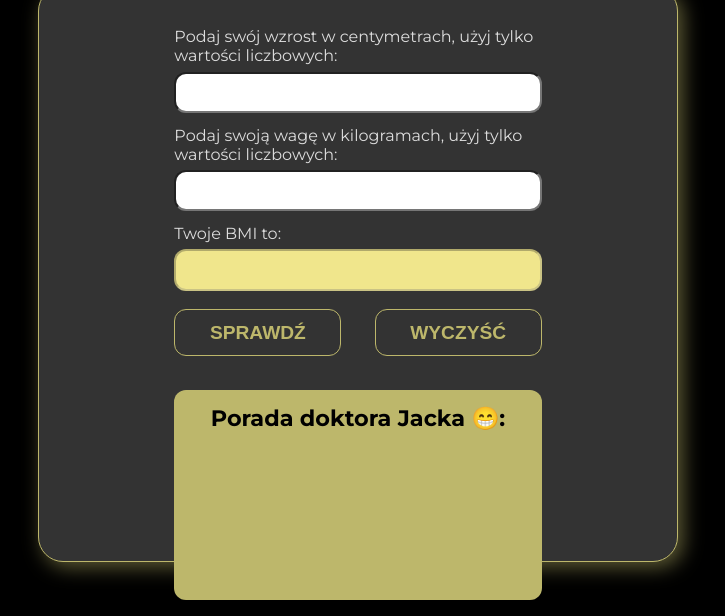
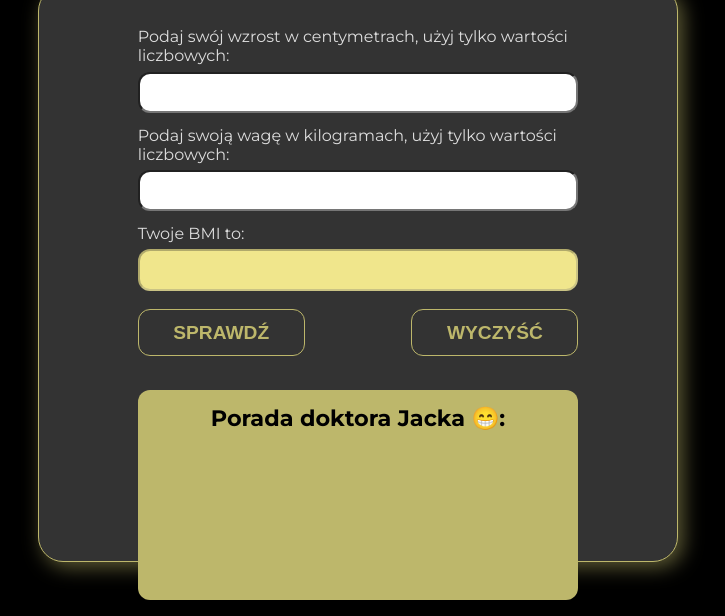
Before and after one commit to Scorpion19702022/calculator-BMI, a website: page index.html in a window 1280 px wide. Shown: the part 233-849 px from the top of the page, without its empty margins (282-1007 px from the left). Drawn offline with Linux system fonts and the light colour scheme.

Commit message:
change styles css

```diff
--- a/sass/style.scss
+++ b/sass/style.scss
@@ -92,19 +92,19 @@ h1 {
 		visibility: visible;
 	}
 	&__label {
-		width: 75%;
+		width: 90%;
 		margin: 0.8em 0em 0.4em;
 		font-size: 1rem;
 		color: var(--color-lightOne);
 	}
 	&__input {
-		width: 75%;
+		width: 90%;
 		padding: 0.6em 0.4em;
 		font-size: 1rem;
 		font-weight: 600;
 		border-radius: 12px;
 		&-results {
-			width: 75%;
+			width: 90%;
 			padding: 0.2em 0.3em;
 			font-size: 1.5rem;
 			font-weight: bolder;
@@ -114,7 +114,7 @@ h1 {
 		}
 	}
 	&__btn {
-		width: 75%;
+		width: 90%;
 		margin: 1.8em 0;
 		display: flex;
 		justify-content: space-between;
@@ -161,7 +161,7 @@ h1 {
 		margin: 1.6em 0;
 		border-radius: 12px;
 		padding: 1.4em;
-		width: 75%;
+		width: 90%;
 		height: 210px;
 		background-color: var(--color-lightThree);
 		&-box {
```
Also changed, not shown: css/style.css.
